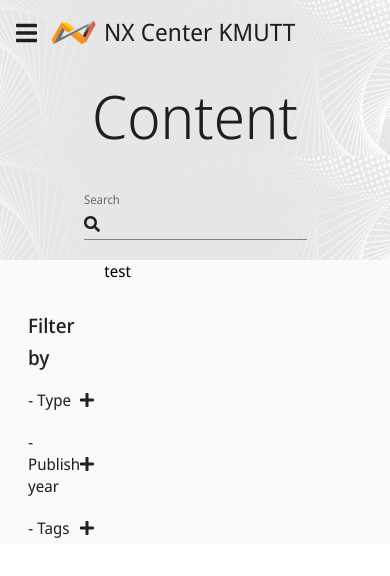
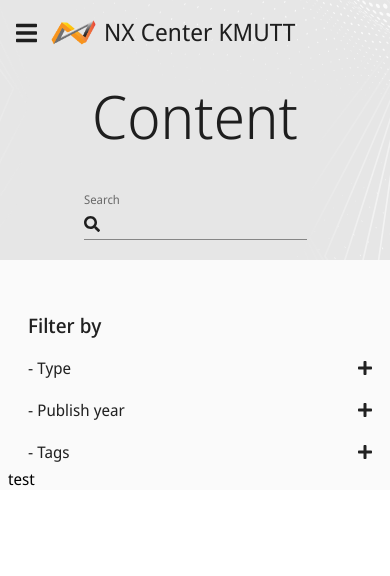
Before and after one commit to BSthun/NXKMUTT, a React (Create React App) app in the folder react/: page /content in a window 390 px wide. Shown: the top 576 px of the page. Built offline with nearby package versions, Linux system fonts and the light colour scheme.

Commit message:
Update responsive Content, Banner

```diff
--- a/react/src/_content/Content.js
+++ b/react/src/_content/Content.js
@@ -15,7 +15,11 @@ const Content = () => {
 			<Navbar />
 			<BannerContent />
 			<Container maxWidth="lg">
-				<Box display="flex" justifyContent="space-between" width="100%">
+				<Box display="flex"
+				     justifyContent="space-between"
+				     width="100%"
+				     flexDirection={{ xs: 'column', md: 'row' }}
+				>
 					<Box flex="1">
 						<FilterContent />
 					</Box>
--- a/react/src/_content/section/BannerContent.js
+++ b/react/src/_content/section/BannerContent.js
@@ -46,10 +46,12 @@ const useStyles = makeStyles((theme) => ({
 		width: '100%',
 		height: '200px',
 		backgroundImage: theme.palette.type === 'dark' ? `url("${spiralangleDark}")` : `url("${spiralangleLight}")`,
+		backgroundPosition: 'center',
+		backgroundSize: 'cover',
 		display: 'flex',
 		justifyContent: 'space-around',
 		alignItems: 'center',
-		[theme.breakpoints.down('sm')]: {
+		[theme.breakpoints.down('xs')]: {
 			flexDirection: 'column',
 		},
 	}),
```
